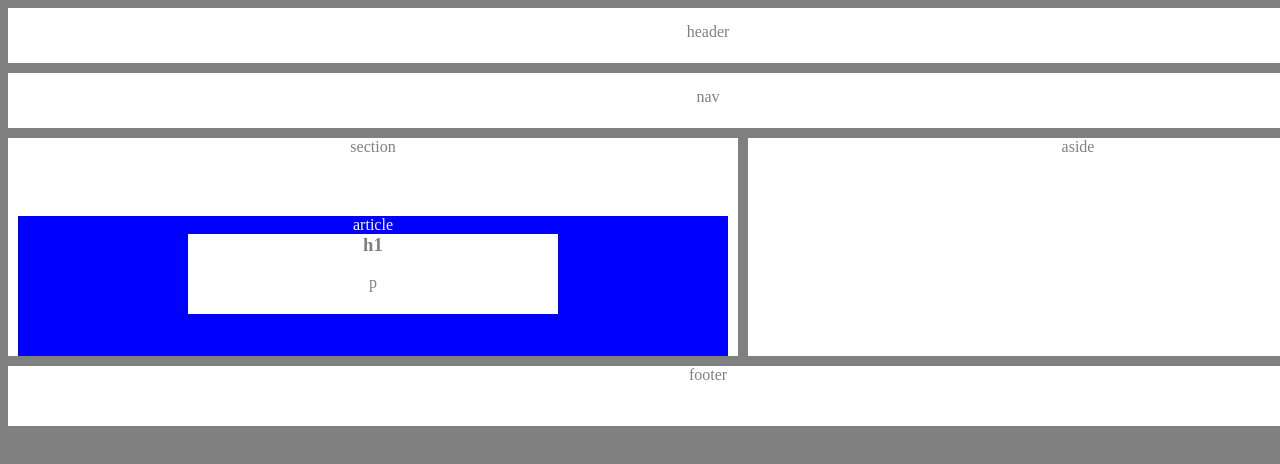
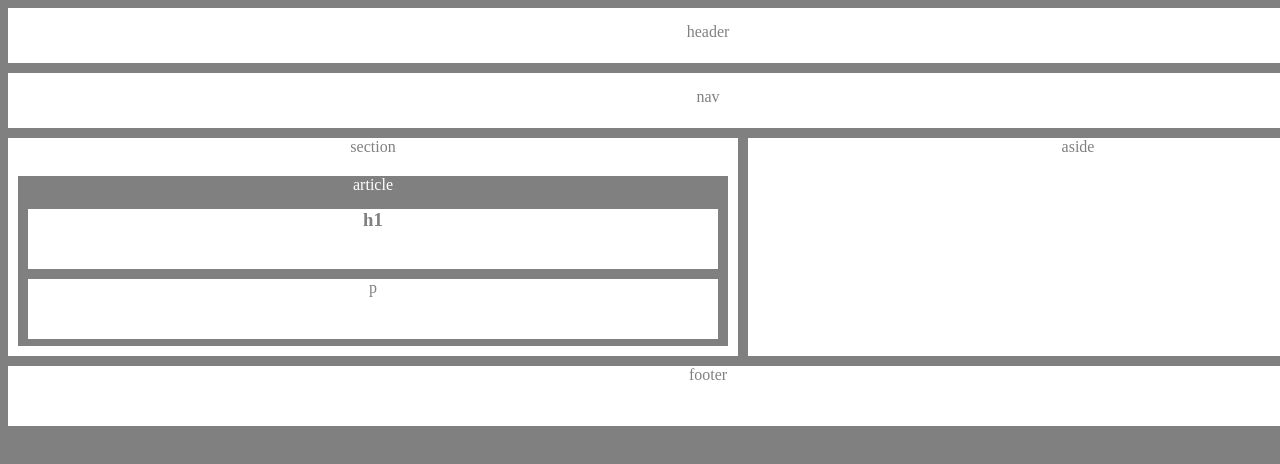
Before and after one commit to ksisson/HW-Wireframe, a plain HTML site: page index.html in a window 1280 px wide. Shown: the top 464 px of the page. Drawn offline with Linux system fonts and the light colour scheme.

Commit message:
final project/easy version

```diff
--- a/style.css
+++ b/style.css
@@ -28,34 +28,34 @@ section {
 
 }
 article {
-
+    position: relative;
     bottom: 10px;
     color: white;
     text-align: center;
-    background: blue;
-
+    background: gray;
     width: 710px;
-    height: 140px;
-    margin-top: 60px;
+    height: 170px;
+    margin-top: 30px;
     margin-left: auto;
     margin-right: auto;
     margin-bottom: 10px;
 
-
-
+}
+.largebox {
+    position: relative;
 }
 h1 {
     background: white;
     color: gray;
-    width:370px;
-    height: 40px;
-    margin: auto;
+    width:690px;
+    height: 60px;
+    margin: 15px 10px 10px 10px;
 }
 p {
     background: white;
     color: gray;
-    width: 370px;
-    height: 40px;
+    width: 690px;
+    height: 60px;
     margin: auto;
 }
 
```
